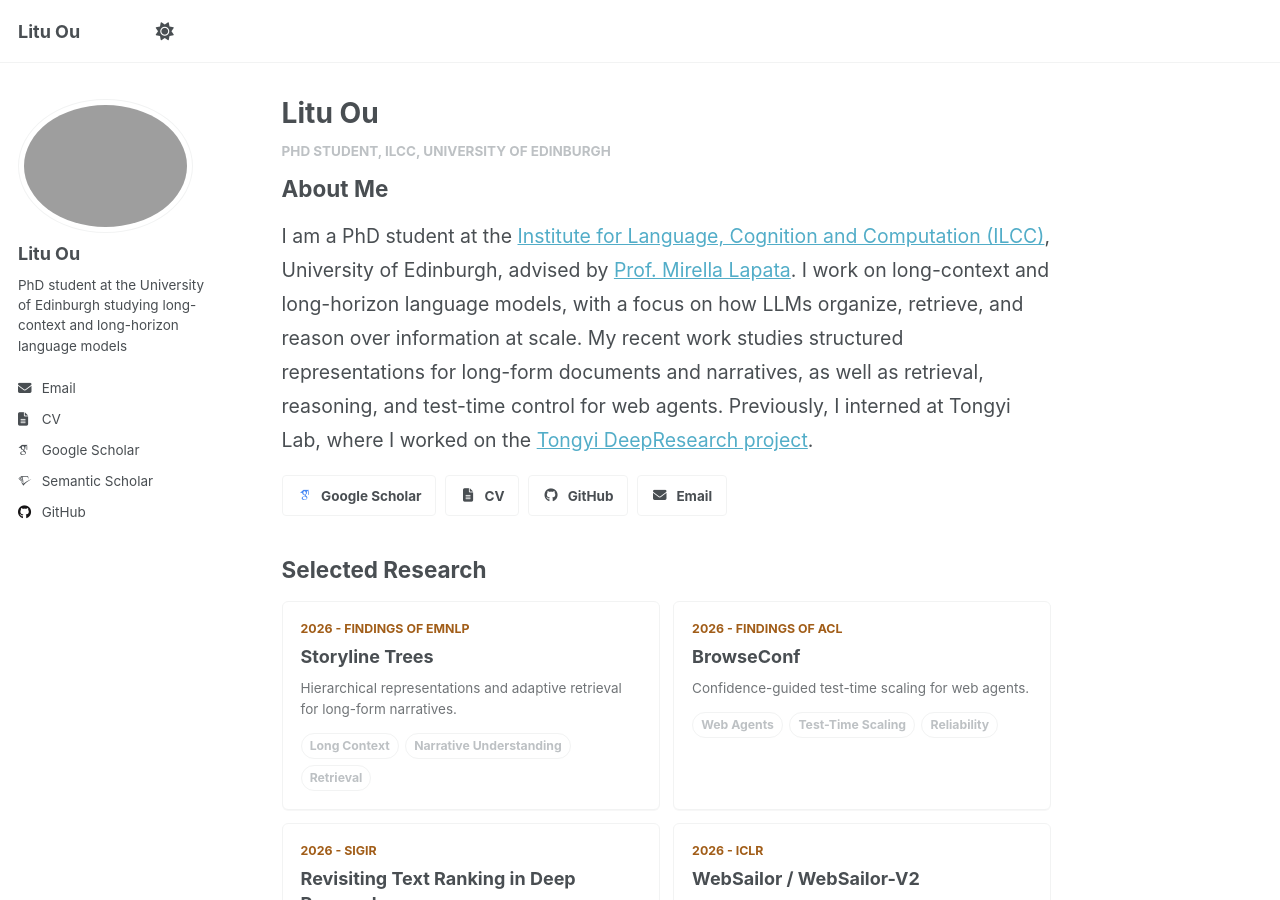
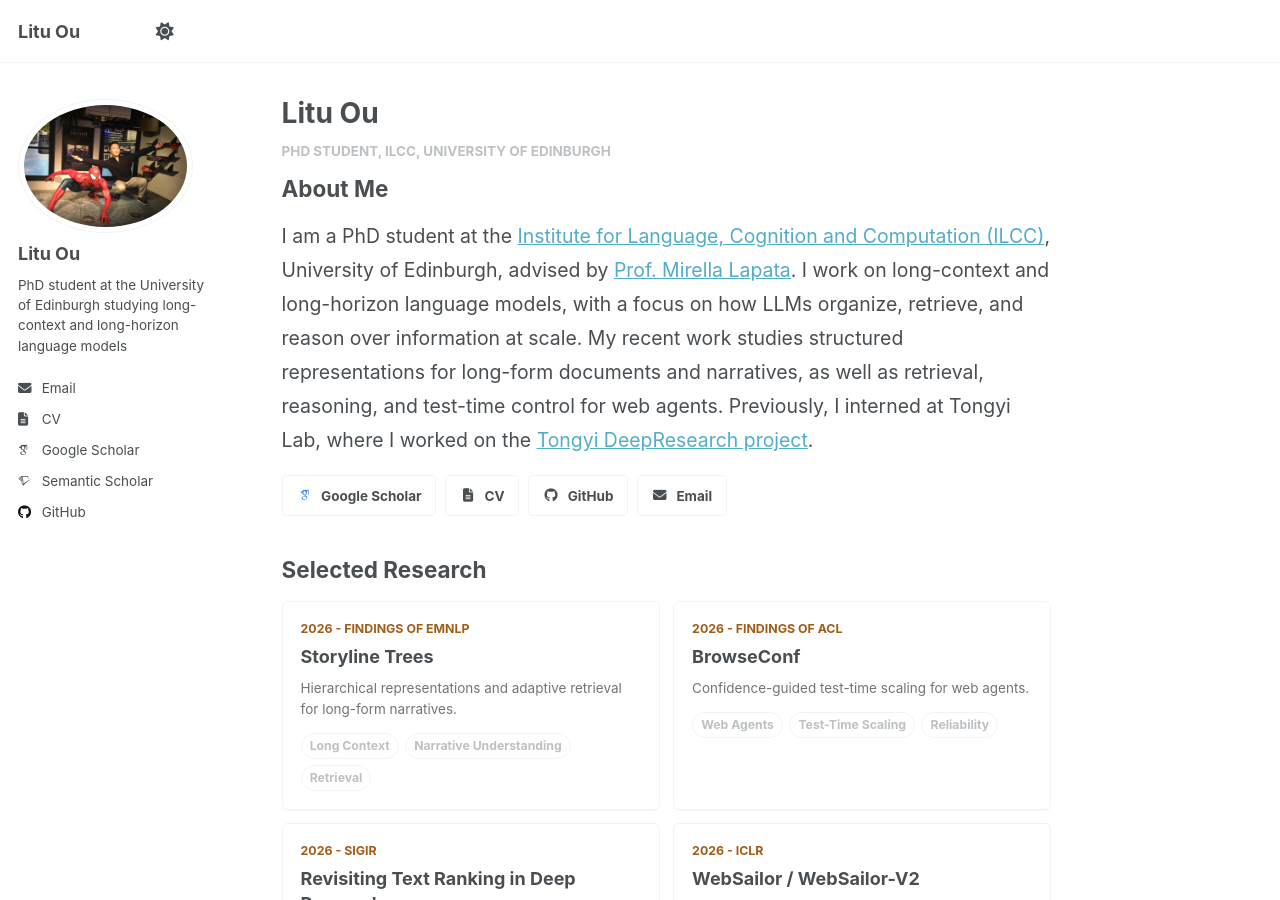
Before and after one commit to Leonard907/Leonard907.github.io, a Jekyll site: the page built from _pages/about.md, in a window 1280 px wide and 900 px high. Built offline with Jekyll 4.4.1, drawn with Linux system fonts in a browser that asks for light colours; some web fonts are replaced; a script that is not in the unit is left out.

Commit message:
2026.09.12 update

```diff
--- a/_config.yml
+++ b/_config.yml
@@ -23,7 +23,7 @@ repository               : "Leonard907/Leonard907.github.io"
 #               Additional customization can be done by editing /_includes/author-profile.html
 author:
   # Biographic information
-  avatar           : "avatar.png"
+  avatar           : "avatar.webp"
   name             : "Litu Ou"
   pronouns         : # example: "she/her"
   bio              : "PhD student at the University of Edinburgh studying long-context and long-horizon language models"
```
Also changed, not shown: images/avatar.webp (added), 1 other file.
